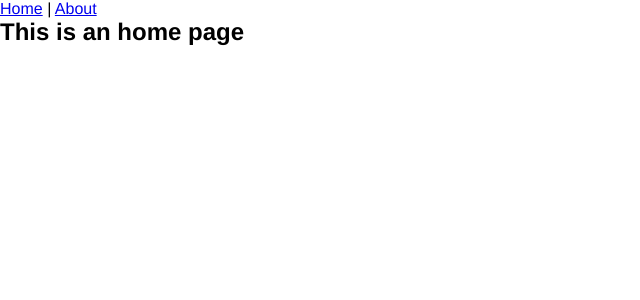
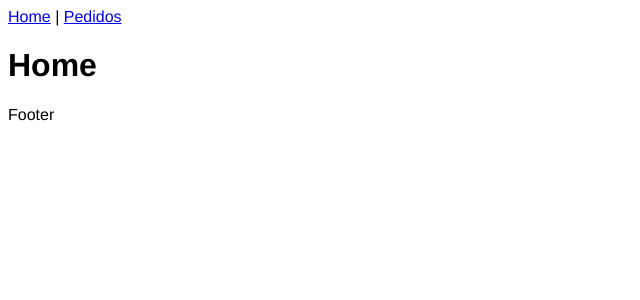
Before and after one commit to Jeanll7/vue-food, a Vue app: page / in a window 1280 px wide. Shown: the top 300 px of the page, without its empty margins (0-640 px from the left). Built offline with nearby package versions, Linux system fonts and the light colour scheme.

Commit message:
home-pedidos

```diff
--- a/src/App.vue
+++ b/src/App.vue
@@ -1,16 +1,17 @@
 <template>
-  <div>
-    <Navbar />
-    <router-view />
-  </div>
+  <Navbar />
+  <router-view />
+  <Footer />
 </template>
 
 <script>
-import Navbar from "./components/Navbar.vue";
+import Navbar from "./components/Navbar";
+import Footer from "./components/Footer.vue";
 
 export default {
   components: {
     Navbar,
+    Footer,
   },
 };
 </script>
@@ -18,8 +19,8 @@ export default {
 <style>
 * {
   font-family: Helvetica;
-  padding: 0;
+  /* padding: 0;
   margin: 0;
-  box-sizing: border-box;
+  box-sizing: border-box; */
 }
 </style>
--- /dev/null
+++ b/src/components/Footer.vue
@@ -0,0 +1,9 @@
+<template>
+  <p>Footer</p>
+</template>
+
+<script>
+export default {
+  name: "Footer",
+};
+</script>
--- a/src/components/Navbar.vue
+++ b/src/components/Navbar.vue
@@ -4,7 +4,7 @@
       <img src="" id="logo" />
     </router-link>
     <router-link to="/">Home</router-link> |
-    <router-link to="/about">About</router-link>
+    <router-link to="/pedidos">Pedidos</router-link>
   </div>
 </template>
 <script>
--- a/src/router/index.js
+++ b/src/router/index.js
@@ -1,20 +1,18 @@
 import { createRouter, createWebHistory } from "vue-router";
-import HomeView from "../views/HomeView.vue";
+import Home from "../views/Home.vue";
 
 const routes = [
   {
     path: "/",
     name: "home",
-    component: HomeView,
+    component: Home,
   },
   {
-    path: "/about",
-    name: "about",
-    // route level code-splitting
-    // this generates a separate chunk (about.[hash].js) for this route
-    // which is lazy-loaded when the route is visited.
+    path: "/pedidos",
+    name: "Pedidos",
+
     component: () =>
-      import(/* webpackChunkName: "about" */ "../views/AboutView.vue"),
+      import(/* webpackChunkName: "Pedidos" */ "../views/Pedidos.vue"),
   },
 ];
 
--- a/src/views/AboutView.vue
+++ /dev/null
@@ -1,5 +0,0 @@
-<template>
-  <div class="about">
-    <h2>This is an about page</h2>
-  </div>
-</template>
--- a/src/views/HomeView.vue
+++ b/src/views/Home.vue
@@ -1,6 +1,6 @@
 <template>
   <div class="home">
-    <h2>This is an home page</h2>
+    <h1>Home</h1>
   </div>
 </template>
 
--- /dev/null
+++ b/src/views/Pedidos.vue
@@ -0,0 +1,5 @@
+<template>
+  <div>
+    <h1>Pedidos</h1>
+  </div>
+</template>
```
